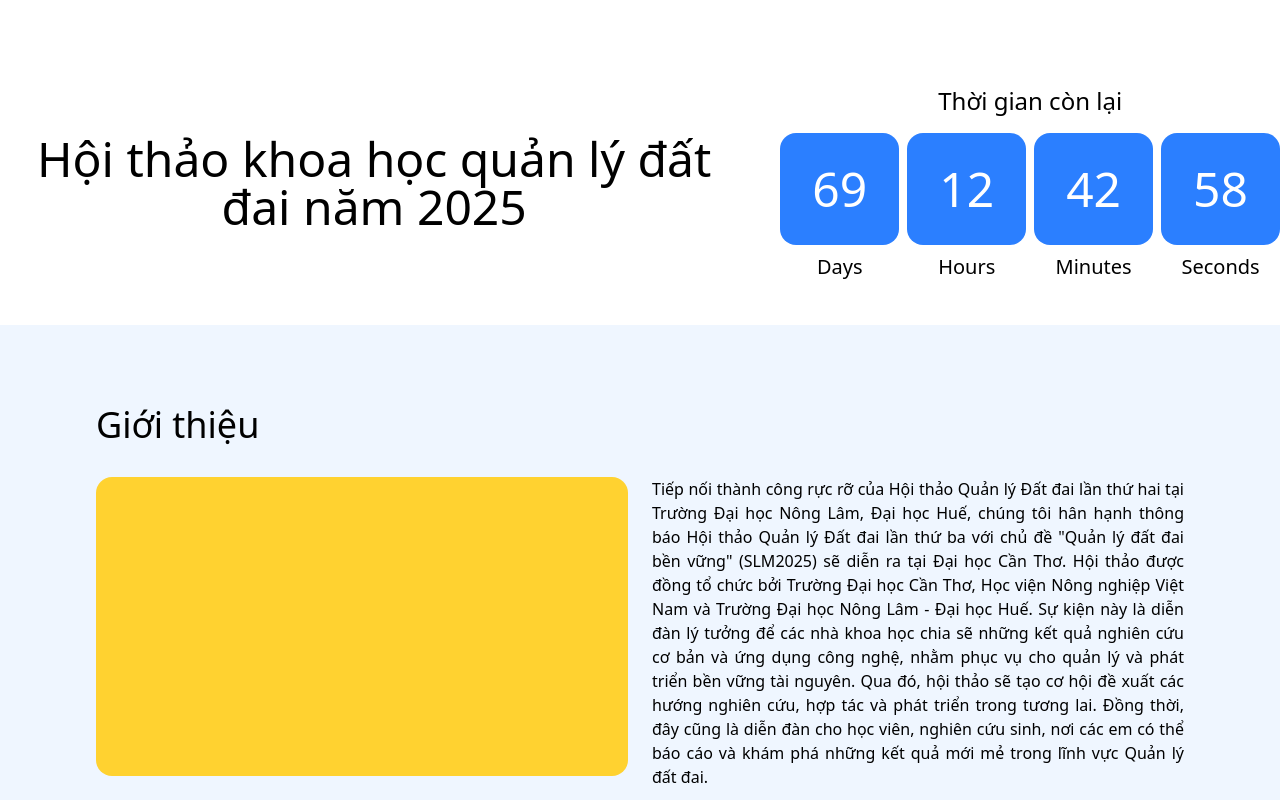
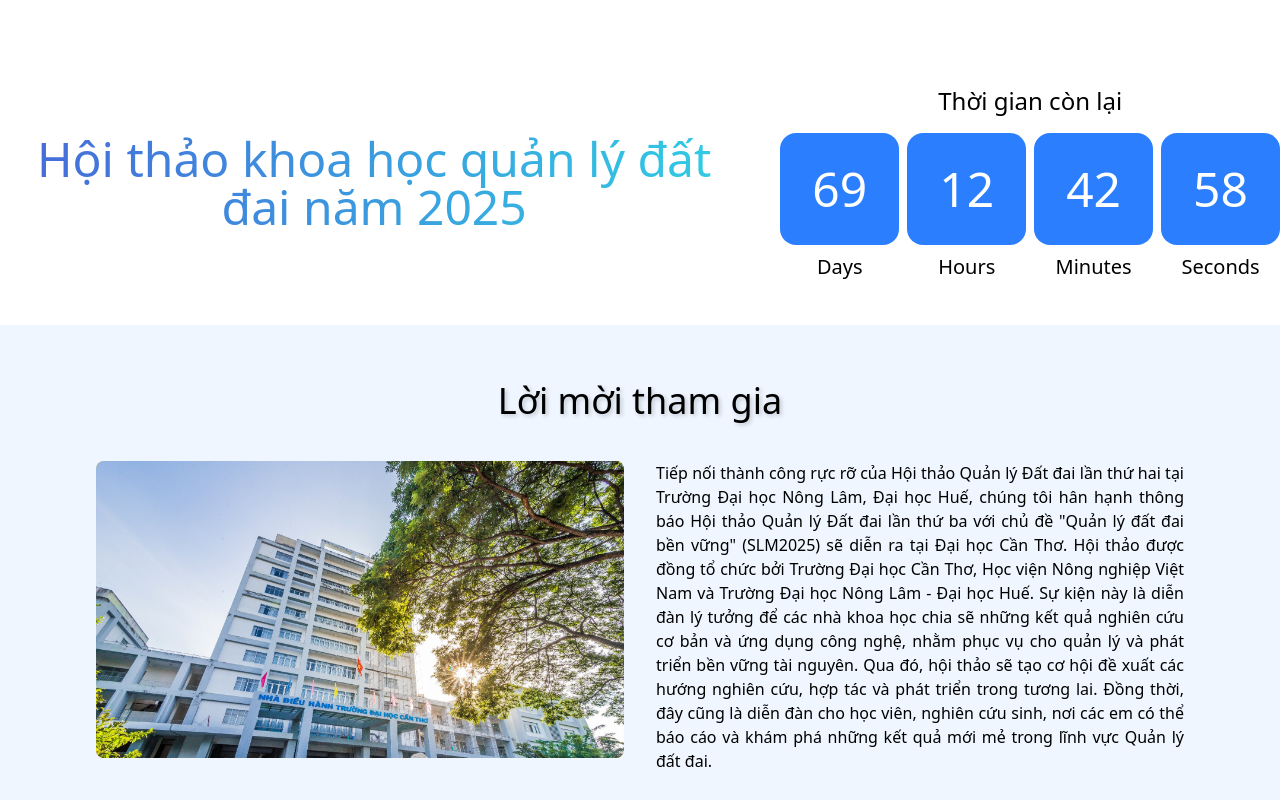
Before and after one commit to wuubangdev/lrd_science_conference, a React (Vite) app: page / in a window 1280 px wide. Shown: the part 680-1480 px from the top of the page. Built offline with nearby package versions, Linux system fonts and the light colour scheme.

Commit message:
up intro

```diff
--- a/src/components/client/home/introduction/Introduction.tsx
+++ b/src/components/client/home/introduction/Introduction.tsx
@@ -1,14 +1,17 @@
+import { Image } from 'antd'
 import React from 'react'
 
 const Introduction: React.FC = () => {
     return (
-        <div className='w-full my-container py-20 bg-blue-50'>
-            <h1 className='text-4xl font-medium mb-8'>Giới thiệu</h1>
-            <div className='grid md:grid-cols-2 grid-cols-1 gap-6'>
+        <div className='w-full my-container py-14 bg-blue-50'>
+            <h1 className='text-4xl font-medium mb-10 text-center shadow-text'>Lời mời tham gia</h1>
+            <div className='grid md:grid-cols-2 grid-cols-1 gap-8'>
                 <div className=''>
-                    <div className='w-full aspect-[16/9] bg-amber-300 rounded-2xl'></div>
+                    <div className='w-full aspect-[16/9] bg-amber-300 rounded-lg relative overflow-hidden'>
+                        <Image src='/ctu.jpg' alt='ctu' className='object-cover' />
+                    </div>
                 </div>
-                <div className='text-justify'>
+                <div className='text-justify '>
                     Tiếp nối thành công rực rỡ của Hội thảo Quản lý Đất đai lần thứ hai tại Trường Đại học Nông Lâm, Đại học Huế, chúng tôi hân hạnh thông báo Hội thảo Quản lý Đất đai lần thứ ba với chủ đề "Quản lý đất đai bền vững" (SLM2025) sẽ diễn ra tại Đại học Cần Thơ. Hội thảo được đồng tổ chức bởi Trường Đại học Cần Thơ, Học viện Nông nghiệp Việt Nam và Trường Đại học Nông Lâm - Đại học Huế. Sự kiện này là diễn đàn lý tưởng để các nhà khoa học chia sẽ những kết quả nghiên cứu cơ bản và ứng dụng công nghệ, nhằm phục vụ cho quản lý và phát triển bền vững tài nguyên. Qua đó, hội thảo sẽ tạo cơ hội đề xuất các hướng nghiên cứu, hợp tác và phát triển trong tương lai. Đồng thời, đây cũng là diễn đàn cho học viên, nghiên cứu sinh, nơi các em có thể báo cáo và khám phá những kết quả mới mẻ trong lĩnh vực Quản lý đất đai.
                 </div>
             </div>
@@ -16,4 +19,4 @@ const Introduction: React.FC = () => {
     )
 }
 
-export default Introduction
+export default Introduction;
--- a/src/components/client/home/time-count/TimeCount.tsx
+++ b/src/components/client/home/time-count/TimeCount.tsx
@@ -66,7 +66,7 @@ const TimeCount: React.FC = () => {
     return (
         <div className='my-container' style={{ paddingLeft: '0px', paddingRight: '0px' }}>
             <div className='w-full flex items-center text-4xl py-11 gap-8 justify-between'>
-                <h1 className='text-5xl font-medium text-center'>Hội thảo khoa học quản lý đất đai năm 2025</h1>
+                <h1 className='text-5xl font-medium text-center gradient-text'>Hội thảo khoa học quản lý đất đai năm 2025</h1>
                 <div className='flex flex-col gap-4 items-center'>
                     <h1 className='text-2xl font-medium'>Thời gian còn lại</h1>
                     <div className='flex items-center gap-2 leading-none'>
--- a/src/index.css
+++ b/src/index.css
@@ -46,3 +46,14 @@ html {
         padding-right: 6rem;
     }
 }
+
+
+.gradient-text {
+    background: linear-gradient(90deg, #4668da, #30cfe4);
+    -webkit-background-clip: text;
+    -webkit-text-fill-color: transparent;
+}
+
+.shadow-text {
+    text-shadow: 2px 2px 4px rgba(0, 0, 0, 0.2);
+}
```
